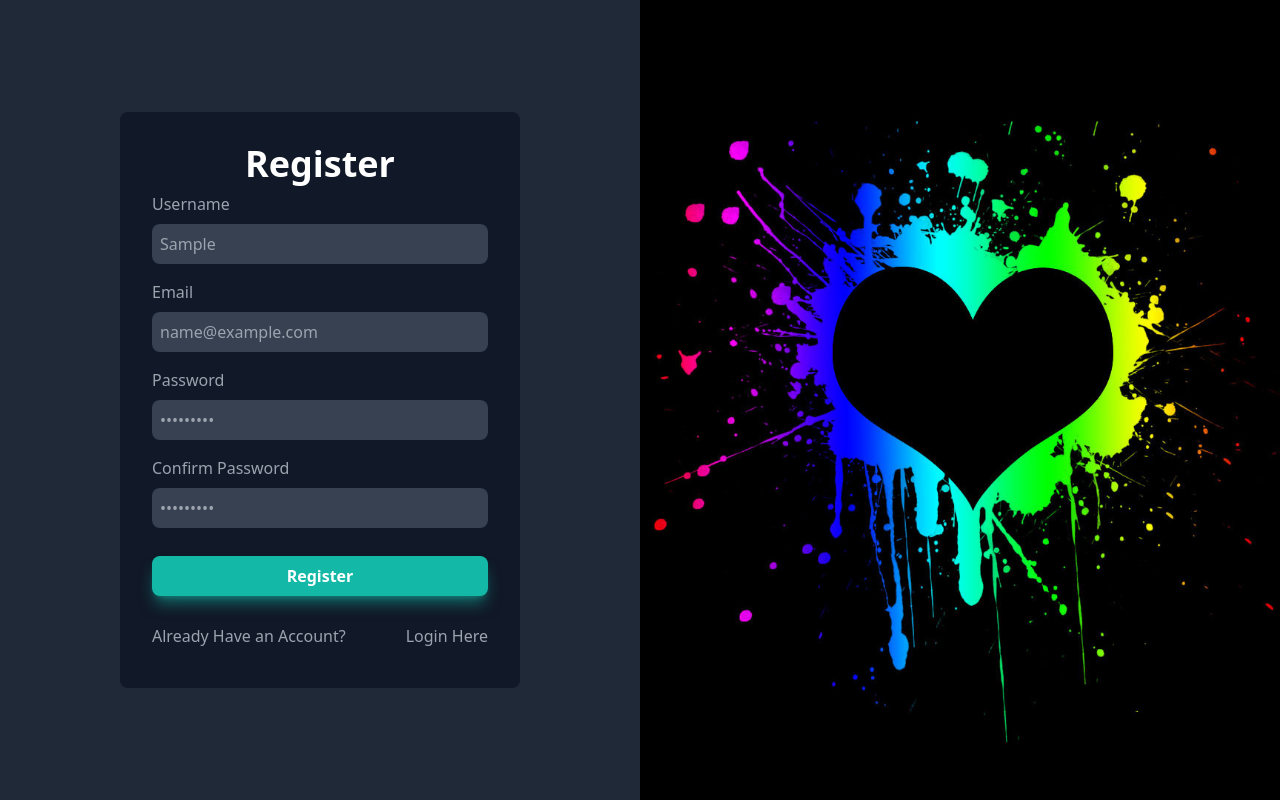
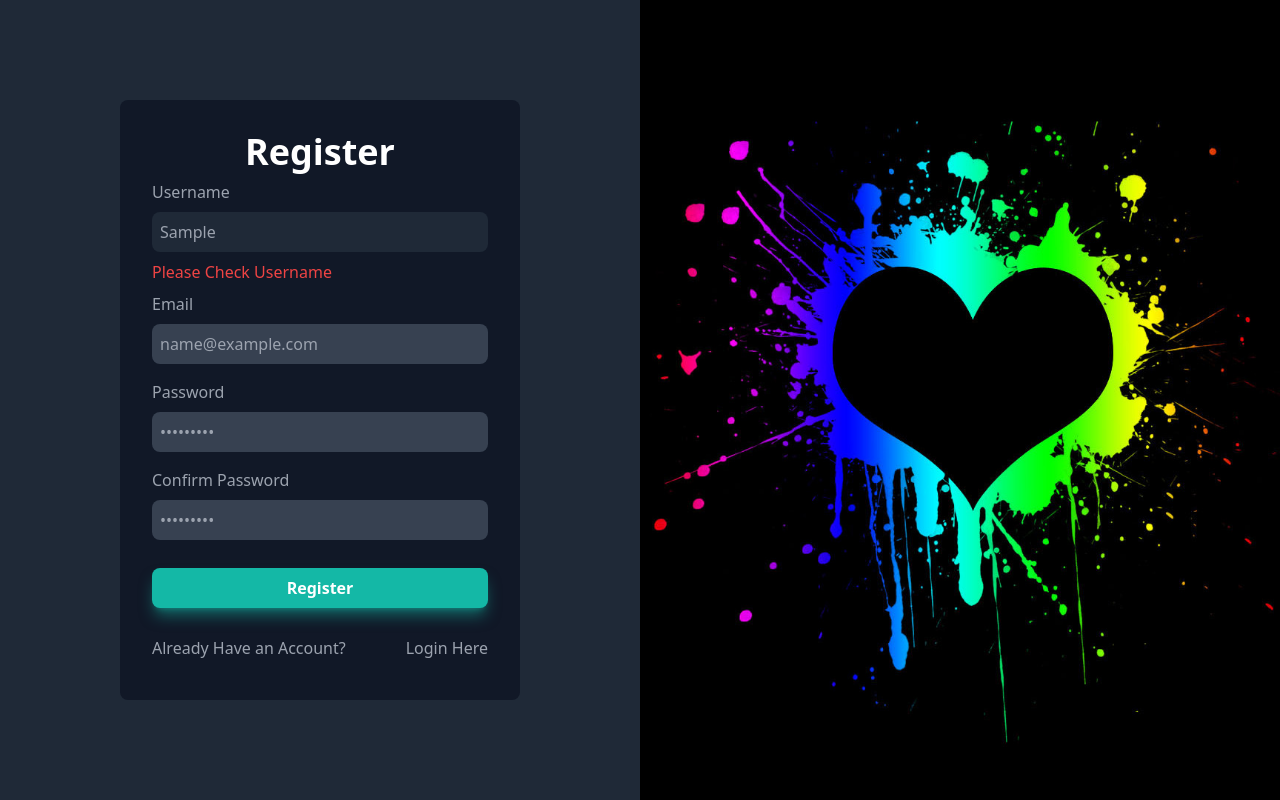
Before and after one commit to leoniantoinette/binotify-premium-app, a React (Create React App) app: page /register in a window 1280 px wide. Both pictures are taken after typing "Sample", "name@example.com", "Sample123", "Sample123" into the empty fields and a click on the button "Register". Built offline with nearby package versions, Linux system fonts and the light colour scheme.

Commit message:
finish login register validation

```diff
--- a/src/App.js
+++ b/src/App.js
@@ -1,5 +1,5 @@
-import Login from "./components/loginregister/Login";
-import Register from "./components/loginregister/Register";
+import Login from "./pages/loginregister/Login";
+import Register from "./pages/loginregister/Register";
 import Homepage from "./pages/Homepage";
 import "./App.css";
 import { BrowserRouter as Router, Routes, Route } from "react-router-dom";
--- a/src/pages/loginregister/Register.jsx
+++ b/src/pages/loginregister/Register.jsx
@@ -3,7 +3,7 @@ import registerImg from '../../assets/register.jpg'
 import { Link } from 'react-router-dom'
 import {useForm} from 'react-hook-form'
 function Register() {
-  const {register, handleSubmit, formState: {errors}} = useForm()
+  const {register, getValues, handleSubmit, formState: {errors}} = useForm()
   const onSubmit = (data) => {
         console.log(data)
     };
@@ -16,25 +16,29 @@ function Register() {
                   <h2 className='text-4xl text-white font-bold text-center'>Register</h2>
                   <div className='field flex flex-col text-gray-400 py-2'>
                       <label >Username</label>
-                      <input placeholder="Username.." className='rounded-lg bg-gray-700 mt-2 p-2 focus:border-blue-500 focus:bg-gray-800 focus:outline-none' type="text" name='username' {...register('username',{required: true}, {pattern:{value:/^(?=.{1,20}$)(?![_.])(?!.*[_.]{2})[a-zA-Z0-9._]+(?<![_.])$/,message:"This is not a valid email"}})}/>
+                      <input placeholder="Username.." className='rounded-lg bg-gray-700 mt-2 p-2 focus:border-blue-500 focus:bg-gray-800 focus:outline-none' type="text" name='username' {...register('username',{required: true, pattern: /^[a-z0-9_]{1,20}$/})}/>
                   </div>
-                    {errors.username && <p className='text-red-500'>Username is required</p>}
+                    {errors.username && <p className='text-red-500'>Please Check Username</p>}
 
                   <div className='field flex flex-col text-gray-400 py-2'>
                       <label>Email</label>
-                      <input placeholder="Email.." className='rounded-lg bg-gray-700 mt-2 p-2 focus:border-blue-500 focus:bg-gray-800 focus:outline-none' type="email" name='email' {...register('email',{required: true})}/>
+                      <input placeholder="Email.." className='rounded-lg bg-gray-700 mt-2 p-2 focus:border-blue-500 focus:bg-gray-800 focus:outline-none' type="email" name='email' {...register('email',{required: true, pattern: /^([a-z0-9_\.-]+)@([\da-z\.-]+)\.([a-z\.]{2,6})$/})}/>
                   </div>
-                  {errors.email && <p className='text-red-500'>Email is required</p>}
+                  {errors.email && <p className='text-red-500'>Please Check Email</p>}
                   <div className='field flex flex-col text-gray-400 py-2'>
                       <label>Password</label>
                       <input placeholder="Password.." className='p-2 rounded-lg bg-gray-700 mt-2 focus:border-blue-500 focus:bg-gray-800 focus:outline-none' type="password" name='password' {...register('password',{required: true})}/>
                   </div>
-                  {errors.password && <p className='text-red-500'>Password is required</p>}
+                  {errors.password && <p className='text-red-500'>Please Check Password</p>}
                   <div className='field flex flex-col text-gray-400 py-2'>
                       <label>Confirm Password</label>
-                      <input placeholder="Confirm password.." className='p-2 rounded-lg bg-gray-700 mt-2 focus:border-blue-500 focus:bg-gray-800 focus:outline-none' type="password" name='confirmpassword' {...register('confirmpassword',{required: true})}/>
+                      <input placeholder="Confirm password.." className='p-2 rounded-lg bg-gray-700 mt-2 focus:border-blue-500 focus:bg-gray-800 focus:outline-none' type="password" name='confirmpassword' {...register('confirmpassword',{required: true,
+                      validate: (value) => {
+                        const { password } = getValues();
+                        return password === value || "Passwords should match!";
+                      }})}/>
                   </div>
-                    {errors.confirmpassword && <p className='text-red-500'>Confirm password is required</p>}
+                    {errors.confirmpassword && <p className='text-red-500'>Please Check Confirm Password</p>}
                   <button className='w-full my-5 py-2 bg-teal-500 shadow-lg shadow-teal-500/50 hover:shadow-teal-500/40 text-white font-semibold rounded-lg'>Register</button>
                   <div className='flex justify-between text-gray-400 py-2'>
                       <p className='flex items-center'>Already Have an Account?</p>
```
